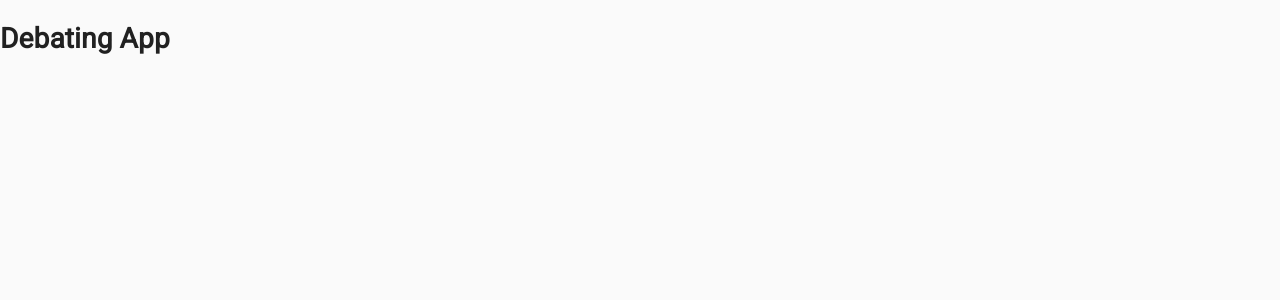
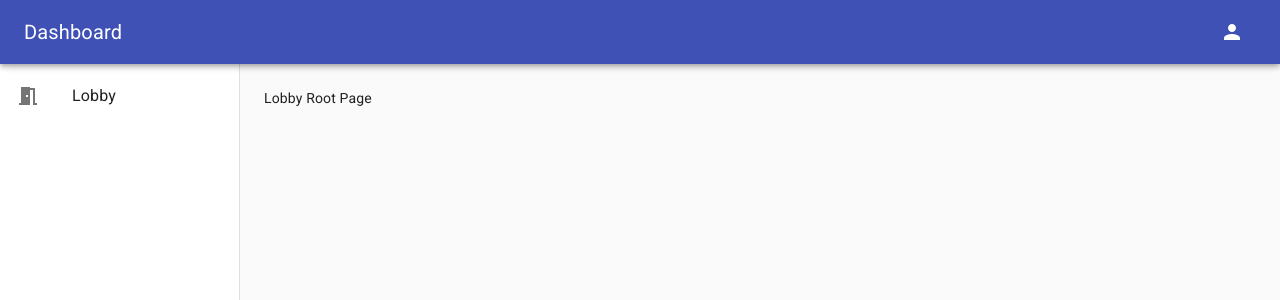
Before and after one commit to talgatomarov/debating-app, a React (Create React App) app: page /lobby in a window 1280 px wide. Shown: the top 300 px of the page. Built offline with nearby package versions, Linux system fonts and the light colour scheme.

Commit message:
Add Lobby layout

```diff
--- a/src/components/App/App.tsx
+++ b/src/components/App/App.tsx
@@ -1,6 +1,6 @@
 import React from "react";
 import { BrowserRouter as Router, Switch, Route } from "react-router-dom";
-import { Home, SignUp, SignIn } from "routes";
+import { Home, SignUp, SignIn, LobbyPage } from "routes";
 import CssBaseline from "@material-ui/core/CssBaseline";
 import "fontsource-roboto";
 
@@ -12,6 +12,8 @@ const App: React.FC = () => {
         <Switch>
           <Route path="/signup" component={SignUp} />
           <Route path="/signin" component={SignIn} />
+          {/* TODO: Change lobby route to private */}
+          <Route path="/lobby" component={LobbyPage} />
           <Route path="/" component={Home} />
         </Switch>
       </Router>
--- /dev/null
+++ b/src/containers/layout/LobbyLayout.tsx
@@ -0,0 +1,103 @@
+import React from "react";
+import {
+  CssBaseline,
+  AppBar,
+  Toolbar,
+  Typography,
+  IconButton,
+  Drawer,
+  List,
+  Theme,
+  createStyles,
+  ListItem,
+  ListItemIcon,
+  ListItemText,
+  makeStyles,
+} from "@material-ui/core";
+import PersonIcon from "@material-ui/icons/Person";
+import MeetingRoomIcon from "@material-ui/icons/MeetingRoom";
+
+const useStyles = makeStyles(({ spacing, zIndex, mixins }: Theme) =>
+  createStyles({
+    root: {
+      display: "flex",
+    },
+    appBar: {
+      zIndex: zIndex.drawer + 1,
+    },
+    title: {
+      flexGrow: 1,
+    },
+    drawer: {
+      width: 240,
+      flexShrink: 0,
+    },
+    drawerPaper: {
+      width: 240,
+    },
+    drawerContainer: {
+      overflow: "auto",
+    },
+    content: {
+      flexGrow: 1,
+      padding: spacing(3),
+    },
+  })
+);
+
+const LobbyLayout = (props: any) => {
+  const { children } = props;
+  const classes = useStyles();
+
+  return (
+    <div className={classes.root}>
+      <CssBaseline />
+      <AppBar position="fixed" className={classes.appBar}>
+        <Toolbar>
+          <Typography
+            component="h1"
+            variant="h6"
+            color="inherit"
+            noWrap
+            className={classes.title}
+          >
+            Dashboard
+          </Typography>
+          <IconButton color="inherit">
+            <PersonIcon />
+          </IconButton>
+        </Toolbar>
+      </AppBar>
+      <Drawer
+        className={classes.drawer}
+        variant="permanent"
+        classes={{
+          paper: classes.drawerPaper,
+        }}
+      >
+        <Toolbar />
+        <div className={classes.drawerContainer}>
+          <List>
+            <ListItem button>
+              <ListItemIcon>
+                <MeetingRoomIcon />
+              </ListItemIcon>
+              <ListItemText primary="Lobby" />
+            </ListItem>
+          </List>
+        </div>
+      </Drawer>
+      <main className={classes.content}>
+        <Toolbar />
+        {children}
+      </main>
+      <Typography variant="body2" color="textSecondary" align="center">
+        {"Nazarbayev University Senior Project "}
+        {new Date().getFullYear()}
+        {"."}
+      </Typography>
+    </div>
+  );
+};
+
+export default LobbyLayout;
--- /dev/null
+++ b/src/routes/Lobby/RootPage.tsx
@@ -0,0 +1,7 @@
+import React from "react";
+
+const LobbyRootPage = () => {
+  return <div>Lobby Root Page</div>;
+};
+
+export default LobbyRootPage;
--- /dev/null
+++ b/src/routes/Lobby/index.tsx
@@ -0,0 +1,15 @@
+import React from "react";
+import LobbyLayout from "containers/layout/LobbyLayout";
+import LobbyRoutes from "./routes";
+
+const LobbyPage = (props: any) => {
+  return (
+    <LobbyLayout>
+      <div>
+        <LobbyRoutes {...props} />
+      </div>
+    </LobbyLayout>
+  );
+};
+
+export default LobbyPage;
--- /dev/null
+++ b/src/routes/Lobby/routes.tsx
@@ -0,0 +1,15 @@
+import React from "react";
+import { Route } from "react-router-dom";
+import LobbyRootPage from "routes/Lobby/RootPage";
+
+const LobbyRoutes = (props: any) => {
+  const { match } = props;
+
+  return (
+    <>
+      <Route exact path={`${match.url}`} component={LobbyRootPage} />
+    </>
+  );
+};
+
+export default LobbyRoutes;
--- a/src/routes/index.ts
+++ b/src/routes/index.ts
@@ -1,5 +1,6 @@
 import Home from "./Home";
 import SignUp from "./SignUp";
 import SignIn from "./SignIn";
+import LobbyPage from "./Lobby";
 
-export { Home, SignUp, SignIn };
+export { Home, SignUp, SignIn, LobbyPage };
```
